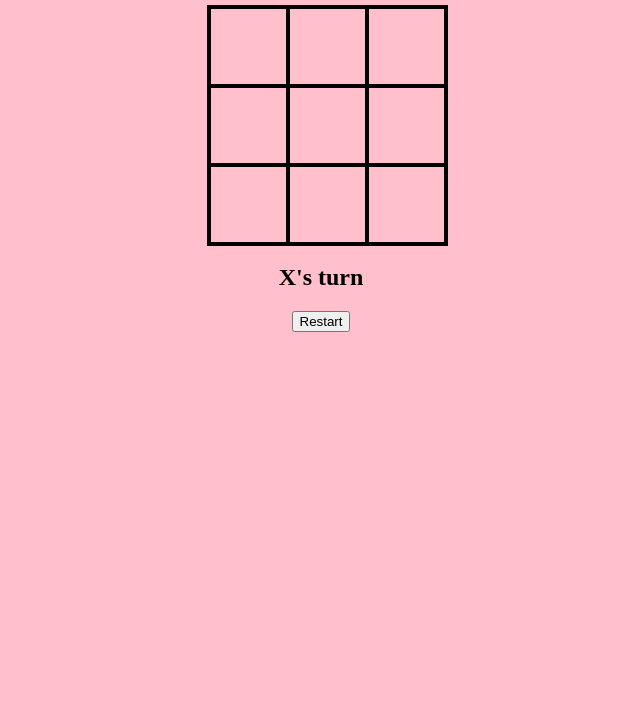
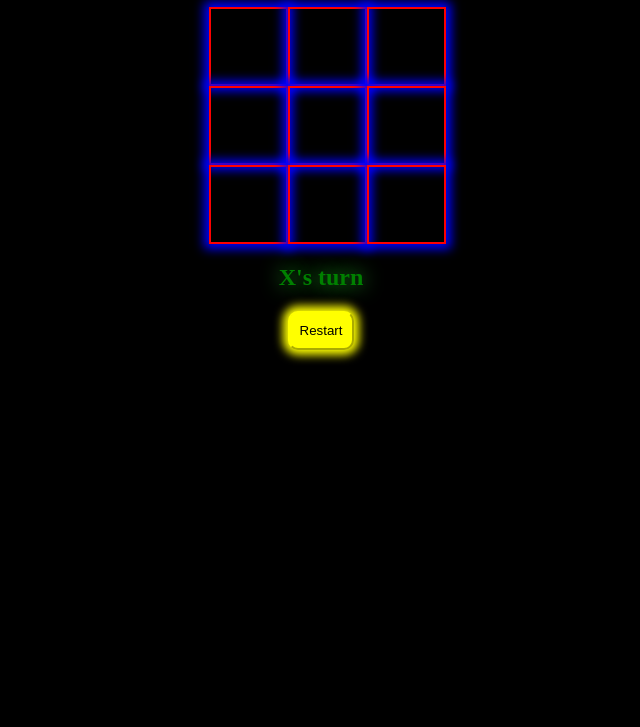
Before and after one commit to hari-patel123/RiddleTicTacToe, a website: page Front-end/src/index.html in a window 1280 px wide. Shown: the part 73-800 px from the top of the page, without its empty margins (319-959 px from the left). Drawn offline with Linux system fonts and the light colour scheme.

Commit message:
Added CSS to the game page

```diff
--- a/Front-end/src/style.css
+++ b/Front-end/src/style.css
@@ -1,20 +1,24 @@
 body {
-    background-color: pink;
+    background-color: black;
 }
 
 .cell{
     width: 75px;
     height: 75px;
     border: 2px solid;
-    box-shadow: 0 0 0 2px;
+    box-shadow: 0 0 10px 5px blue;
     line-height: 75px;
     font-size: 50px;
     cursor: pointer;
+    color: red;
+    text-shadow: 0 0 10px red;
 }
 
 #gameContainer{
     font-family:'Times New Roman', Times, serif;
     text-align: center;
+    color: green;
+    text-shadow: 0 0 20px  limegreen;
 }
 
 #cellContainer{
@@ -23,3 +27,15 @@ body {
     width: 225px;
     margin: auto;
 }
+
+button{
+    background-color: yellow;
+    color: black;
+    padding: 10px 10px;
+    text-align: center;
+    display: inline-block;
+    cursor: pointer;
+    border-radius: 10px;
+    border-color: yellow;
+    box-shadow: 0 0 10px 5px yellow;
+}
```
Also changed, not shown: Front-end/src/index.html (line endings or trailing spaces).
